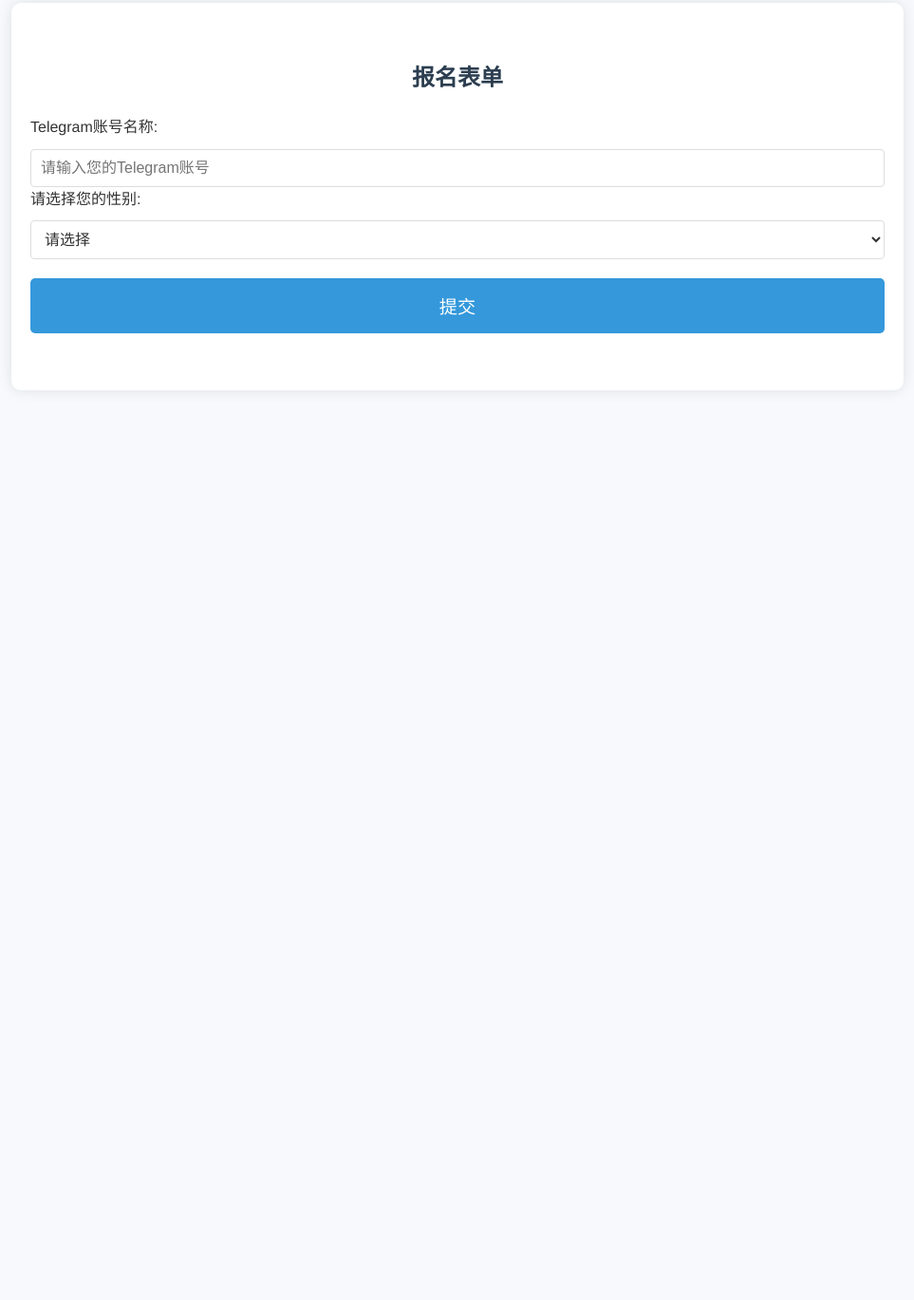
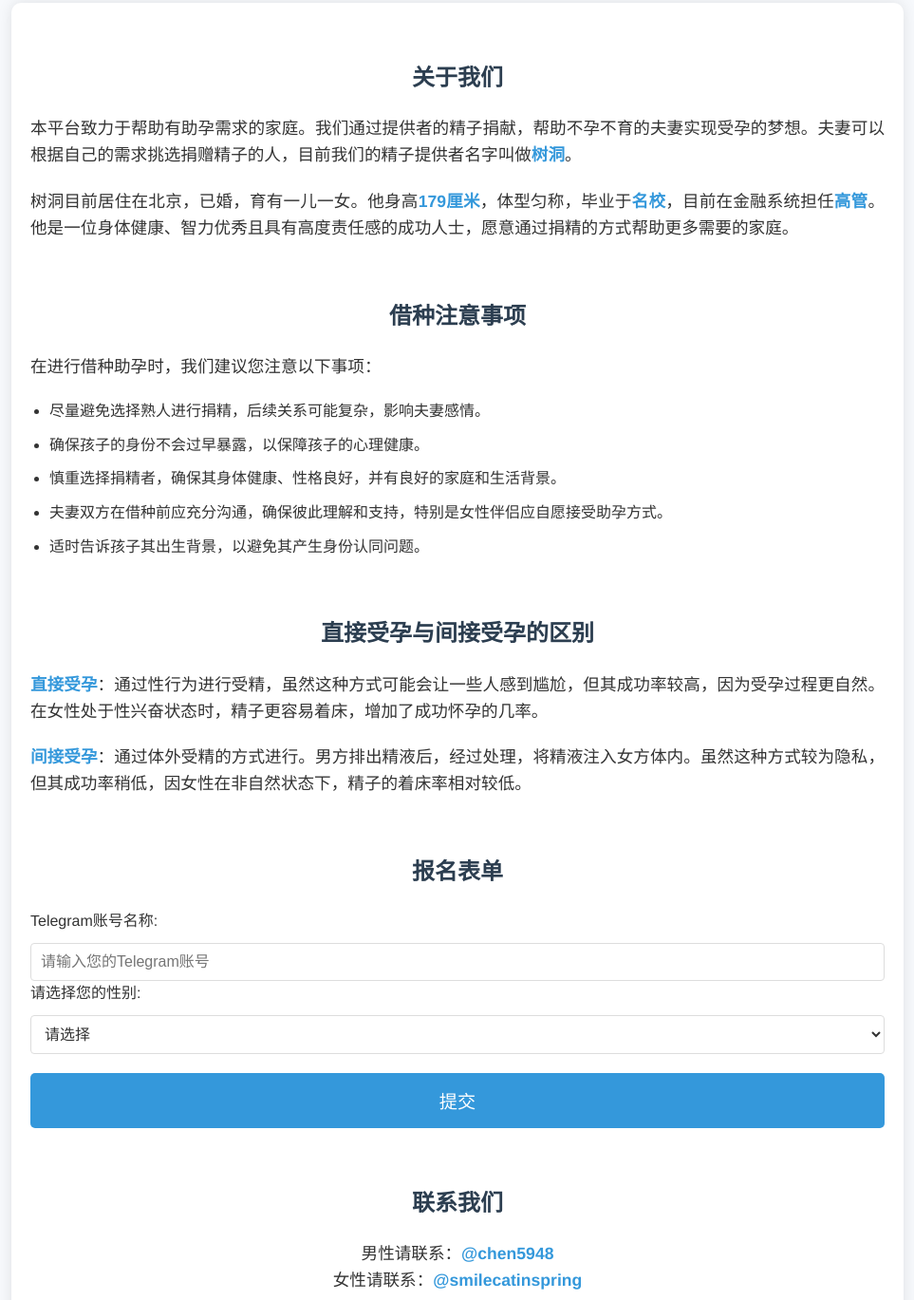
Before and after one commit to ninithepug/daiyun, a website: page index.html in a window 1280 px wide. Shown: the part 111-1480 px from the top of the page at 95% size, without its empty margins (158-1121 px from the left). Before the commit the page ends 800 px from the top, so only its background shows below. Drawn offline with Linux system fonts and the light colour scheme.

Commit message:
Update index.html

```diff
--- a/index.html
+++ b/index.html
@@ -89,6 +89,33 @@
     <h1>助孕信息平台</h1>
 
     <div class="container">
+        <!-- 关于我们 -->
+        <section id="about">
+            <h2>关于我们</h2>
+            <p>本平台致力于帮助有助孕需求的家庭。我们通过提供者的精子捐献，帮助不孕不育的夫妻实现受孕的梦想。夫妻可以根据自己的需求挑选捐赠精子的人，目前我们的精子提供者名字叫做<span class="highlight">树洞</span>。</p>
+            <p>树洞目前居住在北京，已婚，育有一儿一女。他身高<span class="highlight">179厘米</span>，体型匀称，毕业于<span class="highlight">名校</span>，目前在金融系统担任<span class="highlight">高管</span>。他是一位身体健康、智力优秀且具有高度责任感的成功人士，愿意通过捐精的方式帮助更多需要的家庭。</p>
+        </section>
+
+        <!-- 注意事项 -->
+        <section id="precautions">
+            <h2>借种注意事项</h2>
+            <p>在进行借种助孕时，我们建议您注意以下事项：</p>
+            <ul class="intro-list">
+                <li>尽量避免选择熟人进行捐精，后续关系可能复杂，影响夫妻感情。</li>
+                <li>确保孩子的身份不会过早暴露，以保障孩子的心理健康。</li>
+                <li>慎重选择捐精者，确保其身体健康、性格良好，并有良好的家庭和生活背景。</li>
+                <li>夫妻双方在借种前应充分沟通，确保彼此理解和支持，特别是女性伴侣应自愿接受助孕方式。</li>
+                <li>适时告诉孩子其出生背景，以避免其产生身份认同问题。</li>
+            </ul>
+        </section>
+
+        <!-- 直接受孕和间接受孕的区别 -->
+        <section id="methods">
+            <h2>直接受孕与间接受孕的区别</h2>
+            <p><span class="highlight">直接受孕</span>：通过性行为进行受精，虽然这种方式可能会让一些人感到尴尬，但其成功率较高，因为受孕过程更自然。在女性处于性兴奋状态时，精子更容易着床，增加了成功怀孕的几率。</p>
+            <p><span class="highlight">间接受孕</span>：通过体外受精的方式进行。男方排出精液后，经过处理，将精液注入女方体内。虽然这种方式较为隐私，但其成功率稍低，因女性在非自然状态下，精子的着床率相对较低。</p>
+        </section>
+
         <!-- 表单部分 -->
         <section id="form">
             <h2>报名表单</h2>
@@ -172,6 +199,15 @@
                 <button type="submit">提交</button>
             </form>
         </section>
+
+        <!-- 联系我们 -->
+        <section id="contact">
+            <h2>联系我们</h2>
+            <p class="contact-info">
+                男性请联系：<a href="https://t.me/chen5948" target="_blank">@chen5948</a><br>
+                女性请联系：<a href="https://t.me/smilecatinspring" target="_blank">@smilecatinspring</a>
+            </p>
+        </section>
     </div>
 
     <script>
```
